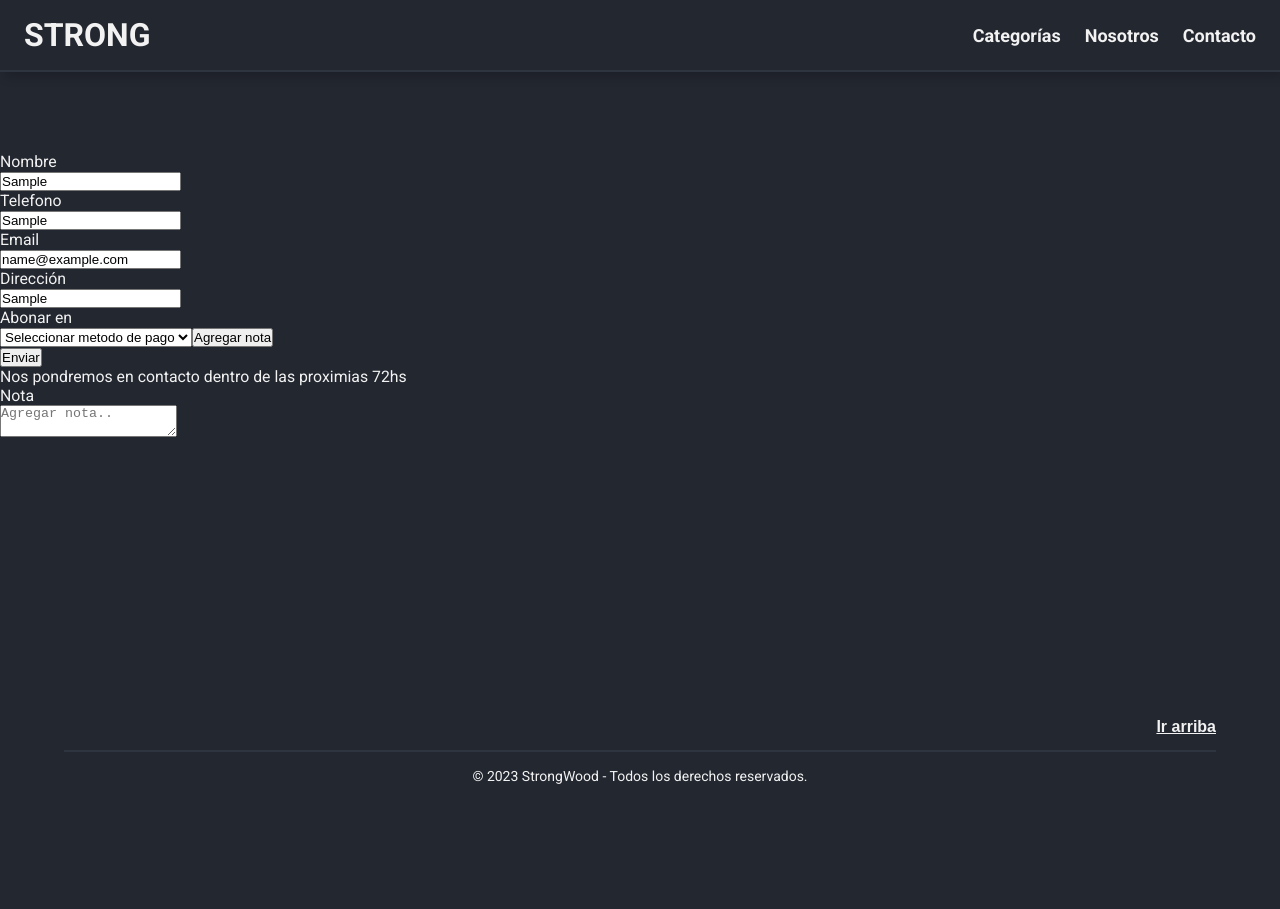
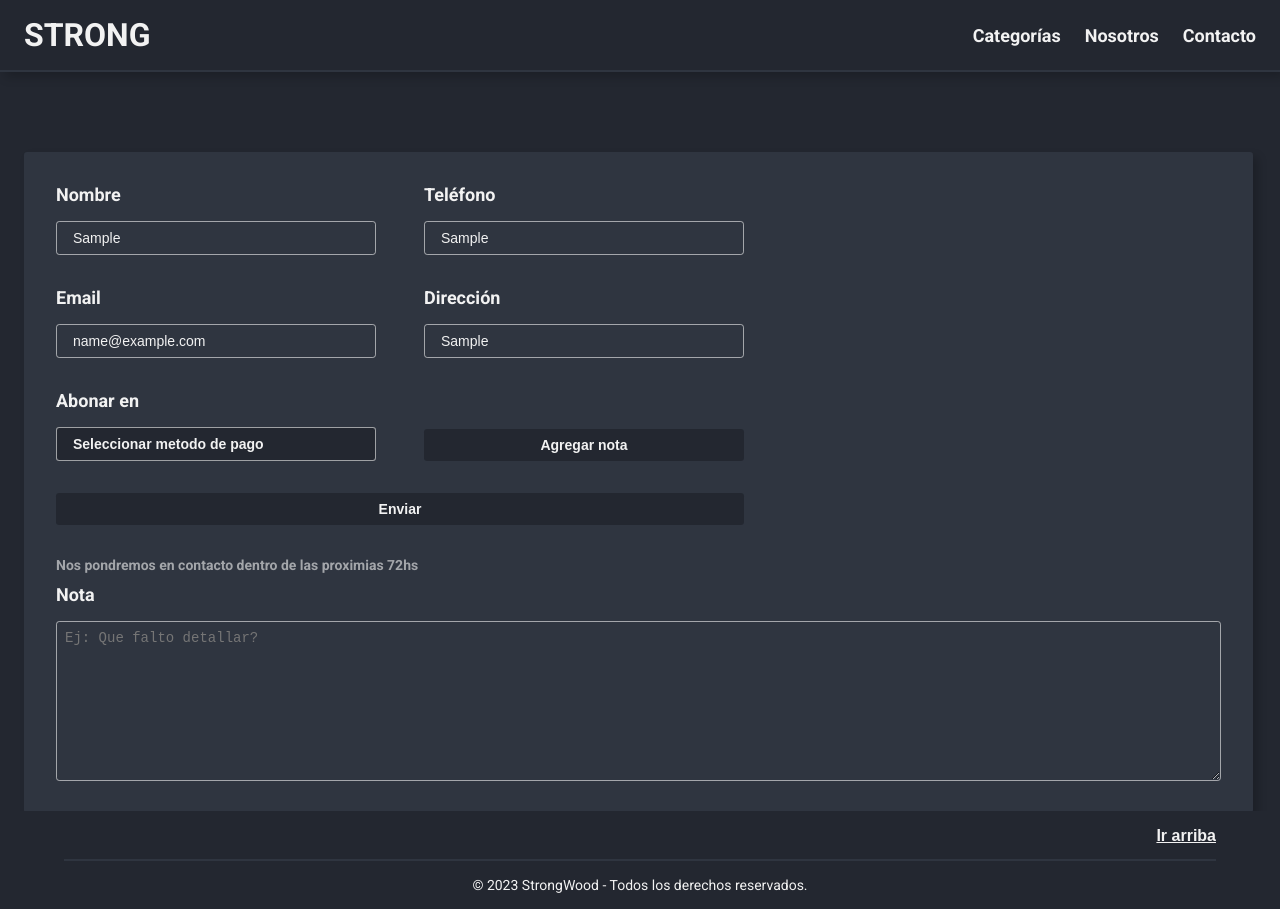
Before and after one commit to Tdibacco17/StrongWood-v2, a Next.js app: page /productos/1/contacto in a window 1280 px wide. Both pictures are taken after typing "Sample", "Sample", "name@example.com", "Sample" into the empty fields and a click on the button "Agregar nota". Before the commit the page ends 800 px from the top, so only its background shows below. Built offline with nearby package versions, Linux system fonts and the light colour scheme.

Commit message:
feature | styles form contact product

```diff
--- a/app/api/contact/products/route.ts
+++ b/app/api/contact/products/route.ts
@@ -1,10 +1,11 @@
+import { MessageDataInterface } from "@/types";
 import { NextResponse } from "next/server";
 const nodemailer = require("nodemailer");
 
 export async function POST(req: Request) {
     try {
 
-        const body = await req.json();
+        const { messageData }: { messageData: MessageDataInterface } = await req.json();
 
         const contentHtml = `
     <!DOCTYPE html>
@@ -93,24 +94,24 @@ export async function POST(req: Request) {
                 <div class="personal-info">
                     <h3>Datos personales:</h3>
                     <ul>
-                        <li><strong>Nombre: </strong>{name}</li>
-                        <li><strong>Email: </strong><a href="mailto:{email}" class="link">{email}</a></li>
-                        <li><strong>Teléfono: </strong><a href="https://wa.me/{phone}" class="link">{phone}</a></li>
-                        <li><strong>Dirección: </strong>{direction}</li>
+                        <li><strong>Nombre: </strong>${messageData.name}</li>
+                        <li><strong>Email: </strong><a href="mailto:{email}" class="link">${messageData.email}</a></li>
+                        <li><strong>Teléfono: </strong><a href="https://wa.me/{phone}" class="link">${messageData.phone}</a></li>
+                        <li><strong>Dirección: </strong>${messageData.direction}</li>
                     </ul>
                 </div>
                 <br></br>
                 <div class="order-summary">
                     <h3>Resumen del pedido:</h3>
                     <ul>
-                        <li><strong>Producto: </strong>{product}</li>
-                        <li><strong>Abona en: </strong>{paymentMethod}</li>
-                        <li><strong>Precio: </strong>{price}</li>
+                        <li><strong>Producto: </strong>${messageData.product}</li>
+                        <li><strong>Abona en: </strong>${messageData.paymentMethod}</li>
+                        <li><strong>Precio: </strong>${messageData.price}</li>
                     </ul>
                 </div>
             </div>
             <div class="footer">
-                <li><strong>Nota: </strong>{note}</li>
+                <li><strong>Nota: </strong>${messageData.note}</li>
             </div>
         </div>
     </body>
--- a/app/globals.css
+++ b/app/globals.css
@@ -26,6 +26,7 @@
   --border-radius: 0.2rem;
   /*font*/
   --primary-white: #F2F2F2;
+  --secondary-white: rgba(242, 242, 242, 0.6);
   --primary-color: #232730;
   --secondary-color: #2F3540;
   --tertiary-color: #d87e2a;
--- a/components/ContactComponent/ContactComponent.module.scss
+++ b/components/ContactComponent/ContactComponent.module.scss
@@ -0,0 +1,192 @@
+.container-section-product-contact {
+    min-width: 100%;
+    max-width: 100%;
+    padding: 0 1.5rem;
+
+    .container-wrapper-card-contact-vertical {
+        display: flex;
+        flex-direction: column;
+        background-color: var(--secondary-color);
+        border-radius: var(--border-radius);
+        box-shadow: var(--box-shadow);
+        padding: 2rem;
+
+        .container-wrapper-card-contact {
+            display: flex;
+            flex-direction: row-reverse;
+            justify-content: space-between;
+
+            .container-outer-image-product-contact {
+                position: relative;
+                min-height: 25rem;
+                max-height: 25rem;
+                min-width: 25rem;
+                max-width: 25rem;
+                user-select: none;
+                border-radius: var(--border-radius);
+                overflow: hidden;
+
+                * {
+                    pointer-events: none;
+                }
+
+                .container-inner-image-product-contact {
+                    object-fit: cover;
+                    object-position: center;
+                }
+            }
+
+            .container-section-form {
+                display: flex;
+                flex-direction: column;
+                gap: 2rem;
+
+                --width-large-form: 20rem;
+
+                .wrapper-input {
+                    display: flex;
+                    align-items: flex-end;
+                    gap: 3rem;
+
+                    .wrapper-label {
+                        display: flex;
+                        flex-direction: column;
+                        gap: 1rem;
+
+                        .text-custom {
+                            font-weight: var(--font-bold);
+                            font-size: var(--font-xmedium);
+                        }
+
+                        .input-custom {
+                            min-width: var(--width-large-form);
+                            max-width: var(--width-large-form);
+                            outline: none;
+                            background-color: transparent;
+                            border: none;
+                            color: var(--primary-white);
+                            border: 1px solid var(--secondary-white);
+                            border-radius: var(--border-radius);
+                            padding: 0.5rem 1rem;
+                            font-weight: var(--font-regular);
+                            font-size: var(--font-small);
+
+                            &:focus {
+                                border: 1px solid var(--tertiary-color);
+                            }
+
+                            &::placeholder {
+                                font-size: var(--font-small);
+                            }
+                        }
+                    }
+
+                    .select-custom {
+                        min-width: var(--width-large-form);
+                        max-width: var(--width-large-form);
+                        outline: none;
+                        padding: 0.5rem 1rem;
+                        border-radius: var(--border-radius);
+                        border: 1px solid var(--secondary-white);
+                        font-weight: var(--font-bold);
+                        font-size: var(--font-small);
+                        appearance: none;
+                        position: relative;
+                        background-color: var(--primary-color);
+                        color: var(--primary-white);
+                        cursor: pointer;
+
+                        &:focus {
+                            border: 1px solid var(--tertiary-color);
+                        }
+
+                        &::-ms-expand {
+                            display: none;
+                        }
+                    }
+
+                    .btn-custom {
+                        min-width: var(--width-large-form);
+                        max-width: var(--width-large-form);
+                        border: none;
+                        padding: 0.5rem 1rem;
+                        border-radius: var(--border-radius);
+                        font-weight: var(--font-bold);
+                        font-size: var(--font-small);
+                        background-color: var(--primary-color);
+                        color: var(--primary-white);
+                        cursor: pointer;
+
+                        &:hover {
+                            color: var(--tertiary-color)
+                        }
+
+                        &:disabled {
+                            cursor: not-allowed;
+                            opacity: 0.6;
+
+                            &:hover {
+                                color: var(--primary-white);
+                            }
+                        }
+                    }
+                }
+
+                .btn-send-custom {
+                    border: none;
+                    padding: 0.5rem 1rem;
+                    border-radius: var(--border-radius);
+                    font-weight: var(--font-bold);
+                    font-size: var(--font-small);
+                    background-color: var(--primary-color);
+                    color: var(--primary-white);
+                    cursor: pointer;
+
+                    &:hover {
+                        color: var(--tertiary-color)
+                    }
+                }
+
+                .text-note-custom {
+                    font-weight: var(--font-bold);
+                    font-size: var(--font-small);
+                    color: var(--secondary-white);
+                }
+            }
+        }
+
+        .wrapper-note {
+            display: flex;
+            flex-direction: column;
+            gap: 1rem;
+
+            .text-custom {
+                font-weight: var(--font-bold);
+                font-size: var(--font-xmedium);
+            }
+
+            .text-area-custom {
+                min-width: 100%;
+                max-width: 100%;
+                min-height: 10rem;
+                max-height: 10rem;
+                border-radius: var(--border-radius);
+                border: 1px solid var(--secondary-white);
+                background-color: transparent;
+                padding: 0.5rem;
+                font-weight: var(--font-regular);
+                font-size: var(--font-small);
+                color: var(--primary-white);
+                outline: none;
+
+                &:focus {
+                    border: 1px solid var(--tertiary-color);
+                }
+
+                &::placeholder {
+                    font-size: var(--font-small);
+                }
+            }
+        }
+    }
+}
--- a/components/ContactComponent/ContactComponent.tsx
+++ b/components/ContactComponent/ContactComponent.tsx
@@ -45,10 +45,12 @@ export default function ContactComponent({
     ) as ProductsDataContextInterface;
 
     return (
-        <div>
+        <div className={styles['container-section-product-contact']}>
+            <div className={styles['container-wrapper-card-contact-vertical']}>
                 {/* MODAL */}
-            <div>
-                {/* {productData && <Image
+                <div className={styles['container-wrapper-card-contact']}>
+                    <div className={styles['container-outer-image-product-contact']}>
+                        {productData && <Image
                             src={productData.image.imgSrc}
                             alt={productData.image.imgAlt}
                             placeholder='blur'
@@ -56,56 +58,67 @@ export default function ContactComponent({
                             priority
                             fill
                             sizes='(max-width: 992px) 50vw, (max-width: 442px) 33vw, 40vw'
-                    className={styles['container-inner-image-product-detail']}
-                />} */}
+                            className={styles['container-inner-image-product-contact']}
+                        />}
                         </div>
-            <form onSubmit={handleSubmit}>
-                <div>
-                    <label>
-                        <p>Nombre</p>
+                    <form onSubmit={handleSubmit} className={styles['container-section-form']}>
+                        <div className={styles['wrapper-input']}>
+                            <label className={styles['wrapper-label']}>
+                                <p className={styles['text-custom']}>Nombre</p>
                                 <input
+                                    className={styles['input-custom']}
                                     required
                                     type="text"
                                     name="name"
+                                    placeholder='Ej: Nombre'
                                     ref={nameRef} />
                             </label>
-                    <label>
-                        <p>Telefono</p>
+                            <label className={styles['wrapper-label']}>
+                                <p className={styles['text-custom']}>Teléfono</p>
                                 <input
+                                    className={styles['input-custom']}
                                     required
                                     type="text"
                                     name="name"
+                                    placeholder='Ej: +54911...'
                                     ref={phoneRef} />
                             </label>
-                    <label>
-                        <p>Email</p>
+                        </div>
+                        <div className={styles['wrapper-input']}>
+                            <label className={styles['wrapper-label']}>
+                                <p className={styles['text-custom']}>Email</p>
                                 <input
+                                    className={styles['input-custom']}
                                     required
                                     type="email"
                                     name="email"
+                                    placeholder='Ej: email@email.com'
                                     ref={emailRef} />
                             </label>
-                    <label>
-                        <p>Dirección</p>
+                            <label className={styles['wrapper-label']}>
+                                <p className={styles['text-custom']}>Dirección</p>
                                 <input
+                                    className={styles['input-custom']}
                                     required
                                     type="text"
                                     name="direction"
+                                    placeholder='Ej: Calle 123 piso A'
                                     ref={directionRef} />
                             </label>
                         </div>
-                <div>
-                    <label>
+                        <div className={styles['wrapper-input']}>
+                            <label className={styles['wrapper-label']}>
                                 {
                                     !isSelect ?
-                                <p>
+                                        <p className={styles['text-custom']}>
                                             Abonar en {paymentMethod ? paymentMethod : ""}
                                         </p>
-                                : <p>
+                                        : <p className={styles['text-custom']}>
                                             Abonar en {selectedPayment}
                                         </p>
                                 }
                                 <select
+                                    className={styles['select-custom']}
                                     value={selectedPayment}
                                     onChange={handlePaymentChange}
                                     ref={selectRef}>
@@ -121,24 +134,33 @@ export default function ContactComponent({
                                 </select>
                             </label>
                             <button
+                                className={styles['btn-custom']}
                                 disabled={noteRef.trim().length > 0}
                                 onClick={handleChangeIsNote}
                                 type="button">
                                 Agregar nota
                             </button>
                         </div>
-                <button disabled={loadingText} type='submit' aria-label='Enviar mensaje de contacto'>
+                        <button
+                            className={styles['btn-send-custom']}
+                            disabled={loadingText}
+                            type='submit'
+                            aria-label='Enviar mensaje de contacto'>
                             {loadingText ? "Cargando.." : "Enviar"}
                         </button>
-                <p>Nos pondremos en contacto dentro de las proximias 72hs</p>
                         {errorMessage && <p>{errorMessage}</p>}
-                {isNote && <label>
-                    <p>Nota</p>
+                        <p className={styles['text-note-custom']}>Nos pondremos en contacto dentro de las proximias 72hs</p>
+                    </form>
+                </div>
+
+                {isNote && <label className={styles['wrapper-note']}>
+                    <p className={styles['text-custom']}>Nota</p>
                     <textarea
-                        placeholder="Agregar nota.."
+                        className={styles['text-area-custom']}
+                        placeholder="Ej: Que falto detallar?"
                         onChange={handleChangeNoteRef} />
                 </label>}
-            </form>
+            </div>
         </div>
     )
 }
--- a/components/ProductCardComponent/ProductCardComponent.module.scss
+++ b/components/ProductCardComponent/ProductCardComponent.module.scss
@@ -68,7 +68,7 @@
                 font-size: var(--font-small);
                 font-weight: var(--font-regular);
                 text-decoration: line-through;
-                opacity: 0.6;
+                color: var(--secondary-white);
             }
 
             .product-offerprice {
--- a/components/ProductDetailInfoComponent/ProductDetailInfoComponent.module.scss
+++ b/components/ProductDetailInfoComponent/ProductDetailInfoComponent.module.scss
@@ -34,7 +34,7 @@
             font-size: var(--font-medium);
             font-weight: var(--font-regular);
             text-decoration: line-through;
-            opacity: 0.6;
+            color: var(--secondary-white);
         }
 
         .new {
--- a/containers/ContactContainer/ContactContainer.tsx
+++ b/containers/ContactContainer/ContactContainer.tsx
@@ -5,6 +5,7 @@ import { ProductsDataContextInterface } from "@/types/products";
 import { productsData } from '@/models/products'
 import { useContext, useEffect, useRef, useState } from "react";
 import { useRouter } from "next/navigation";
+import { MessageDataInterface } from "@/types";
 
 export default function ContactContainer({
     params
@@ -15,7 +16,7 @@ export default function ContactContainer({
         ProductDetailContext
     ) as ProductsDataContextInterface;
 
-    const router= useRouter()
+    const router = useRouter()
 
     useEffect(() => {
         if (!productData) {
@@ -56,7 +57,7 @@ export default function ContactContainer({
     };
 
     const handleValidation = () => {
-        const regex = /^[0-9]+$/;
+        const regex = /^\+?[0-9]+$/;
 
         if (
             nameRef.current?.value.trim() === "" ||
@@ -69,7 +70,7 @@ export default function ContactContainer({
         }
 
         if (phoneRef.current?.value && !(regex.test(phoneRef.current?.value.trim()))) {
-            setErrorMessage("Numero de telefono tiene que ser solo caracteres numericos");
+            setErrorMessage("Numero de telefono tiene que ser solo caracteres numericos y el signo + delante");
             return false;
         }
 
@@ -97,15 +98,14 @@ export default function ContactContainer({
         }
         setLoadingText(true);
 
-        if (productData) {
-            let messageData = {
-                name: nameRef.current?.value.trim(),
-                phone: phoneRef.current?.value.trim(),
-                email: emailRef.current?.value.trim(),
-                direction: directionRef.current?.value.trim(),
+        let messageData: MessageDataInterface = {
+            name: nameRef.current?.value.trim() || "No se paso un nombre",
+            phone: phoneRef.current?.value.trim() || "No se paso un teléfono",
+            email: emailRef.current?.value.trim() || "No se paso un email",
+            direction: directionRef.current?.value.trim() || "No se paso una dirección",
             note: noteRef.trim().length > 0 ? noteRef.trim() : "No se paso una nota",
             product: productData?.title,
-                paymentMethod: selectedPayment,
+            paymentMethod: selectedPayment || "No se paso un metodo de pago",
             price: selectedPayment === "efectivo" ?
                 productData?.details.payment.cash.offerPrice
                 : productData?.details.payment.card.offerPrice
@@ -138,8 +138,6 @@ export default function ContactContainer({
             console.log("Error al enviar el correo electrónico:", error);
         }
     }
-        //designData
-    }
 
     return <ContactComponent
         nameRef={nameRef}
```
Also changed, not shown: types/index.ts (+11 -0 lines). Lines whose indentation alone changed are shown as unchanged.
